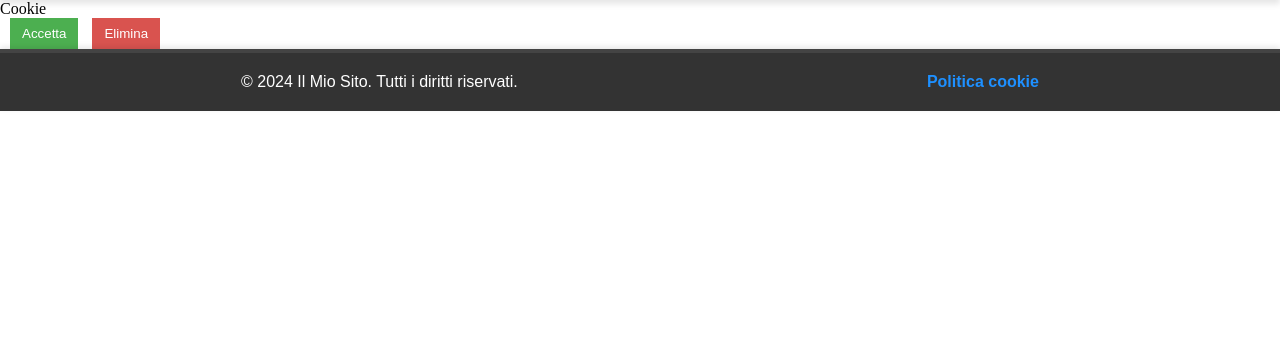
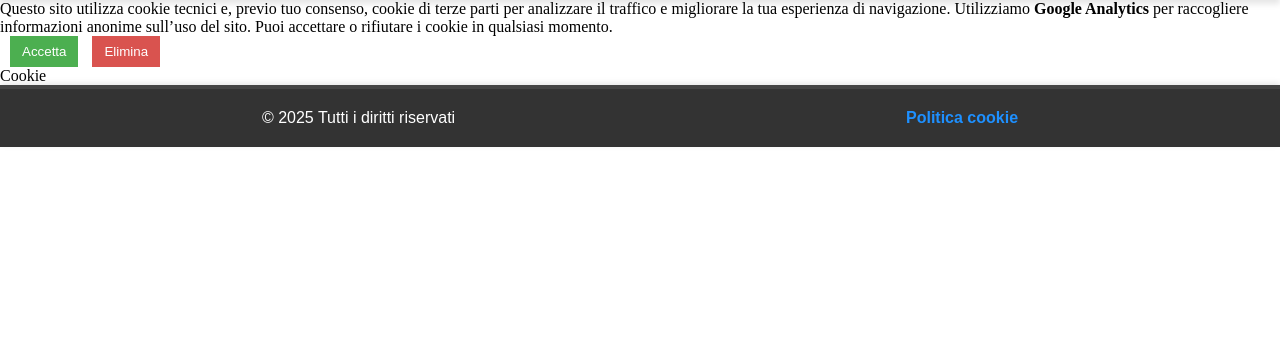
Before and after one commit to sixtynicooo/sito-Vetrina-Nicola-Mattia, a PHP site: page /pagine/politica-cookie.php in a window 1280 px wide. Shown: the part 58-420 px from the top of the page. Run offline with PHP 8.4, Linux system fonts and the light colour scheme; some libraries are stand-ins or nearby versions.

Commit message:
Update: aggiunta pagina politica cookye, data ann dinamica

```diff
--- a/include/footer.php
+++ b/include/footer.php
@@ -1,9 +1,16 @@
 <footer class="site-footer">
     <div class="footer-content">
-        <p>&copy; 2024 Il Mio Sito. Tutti i diritti riservati.</p>
+        <p id="copyright"></p>
         <a href="../pagine/politica-cookie.php">Politica cookie</a>
     </div>
 </footer>
 </body>
 
 </html>
+<script>
+    document.addEventListener("DOMContentLoaded", () => {
+        const year = new Date().getFullYear();
+        document.getElementById("copyright").textContent =
+            `© ${year} Tutti i diritti riservati`;
+});
+</script>
--- a/include/header.php
+++ b/include/header.php
@@ -13,6 +13,7 @@
     <link rel="stylesheet" href="../css/footer.css">
     <link rel="stylesheet" href="../css/galleria.css">
     <link rel="stylesheet" href="../css/bannerCookie.css">
+    <link rel="stylesheet" href="../css/politicaCookie.css">
     <script src="../js-scritto/gestioneCookies.js" defer></script>
 </head>
 
--- a/pagine/politica-cookie.php
+++ b/pagine/politica-cookie.php
@@ -3,10 +3,23 @@
 include  '../include/header.php';
 include  '../include/nav.php';
 ?>
+
+<div id="cookie-banner-page" class="cookie-banner">
+  <p class="cookie-text">
+    Questo sito utilizza cookie tecnici e, previo tuo consenso, cookie di terze parti
+    per analizzare il traffico e migliorare la tua esperienza di navigazione.
+    Utilizziamo <strong>Google Analytics</strong> per raccogliere informazioni anonime sull’uso del sito.
+    Puoi accettare o rifiutare i cookie in qualsiasi momento.
+  </p>
+
+  <div class="cookie-buttons">
+    <button class="accept-btn" onclick="acceptCookies()" style="margin-left: 10px; padding: 8px 12px; border: none; cursor: pointer; background: #4CAF50; color: white;">Accetta</button>
+    <button class="decline-btn" onclick="declineCookies()" style="margin-left: 10px; padding: 8px 12px; border: none; cursor: pointer; background: #d9534f; color: white;">Elimina</button>
+
+  </div>
+</div>
 <p>Cookie</p>
 
-<button class="accept-btn" onclick="acceptCookies()" style="margin-left: 10px; padding: 8px 12px; border: none; cursor: pointer; background: #4CAF50; color: white;">Accetta</button>
-<button class="decline-btn" onclick="declineCookies()" style="margin-left: 10px; padding: 8px 12px; border: none; cursor: pointer; background: #d9534f; color: white;">Elimina</button>
 
 <?php
 // Includi header e navigazione
```
